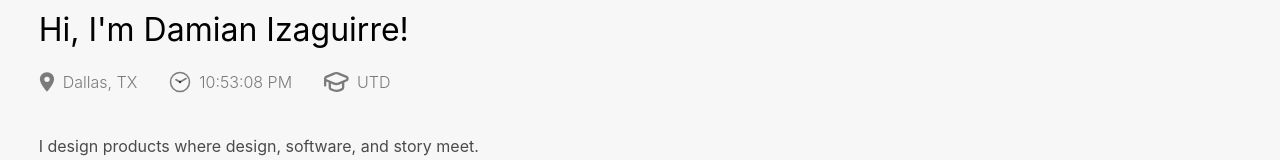
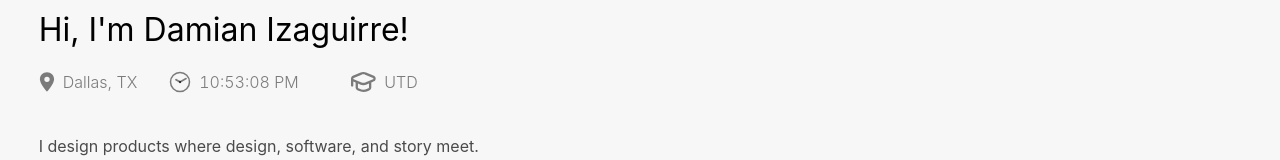
Before and after one commit to damianizaguirre/2026-Portfolio, a Next.js app: page /about in a window 1280 px wide. Shown: the part 149-309 px from the top of the page. Built offline with nearby package versions, Linux system fonts and the light colour scheme.

Commit message:
fix: lock time display width so grad cap and UTD don't shift

```diff
--- a/src/app/about/page.tsx
+++ b/src/app/about/page.tsx
@@ -57,7 +57,15 @@ function DallasTime() {
   return (
     <div className="flex items-center gap-2">
       <ClockIcon />
-      <span className="text-black/50 font-light" style={{ fontSize: "var(--text-nav)" }}>
+      <span
+        className="text-black/50 font-light"
+        style={{
+          fontSize: "var(--text-nav)",
+          fontVariantNumeric: "tabular-nums",
+          minWidth: "7.5em",
+          display: "inline-block",
+        }}
+      >
         {timeStr}
       </span>
     </div>
```
